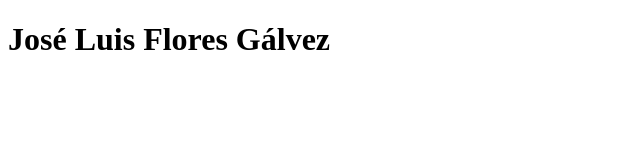
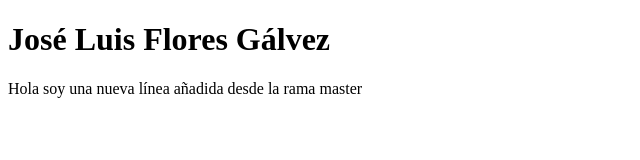
Before and after one commit to JoseFlores1999/tarea-presencial3, a plain HTML site: page index.html in a window 1280 px wide. Shown: the whole page, without its empty margins (0-640 px from the left). Drawn offline with Linux system fonts and the light colour scheme.

Commit message:
Añadida línea desde rama master

```diff
--- a/index.html
+++ b/index.html
@@ -6,5 +6,6 @@
 </head>
 <body>
     <h1>José Luis Flores Gálvez</h1>
+    <p>Hola soy una nueva línea añadida desde la rama master</p>
 </body>
 </html>
```
